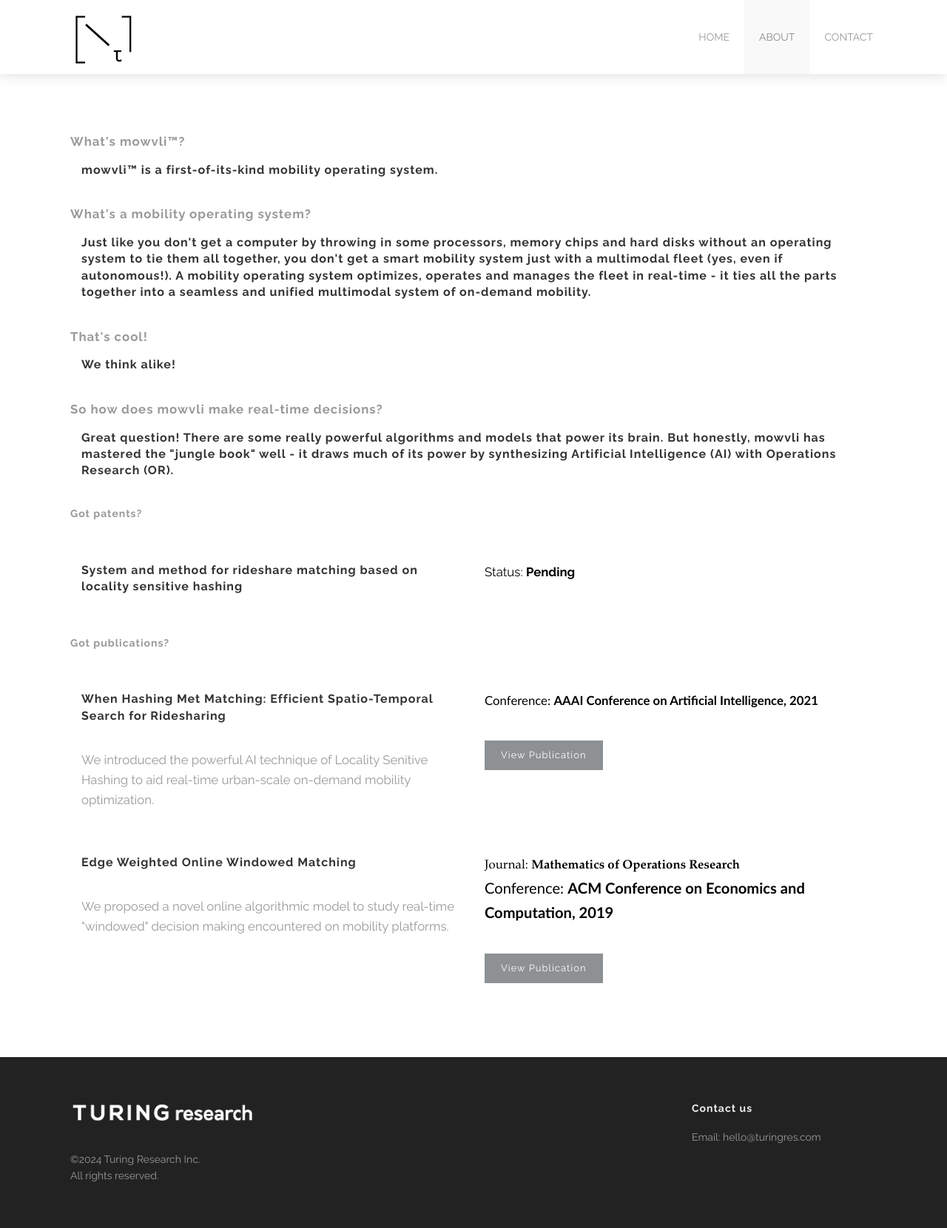
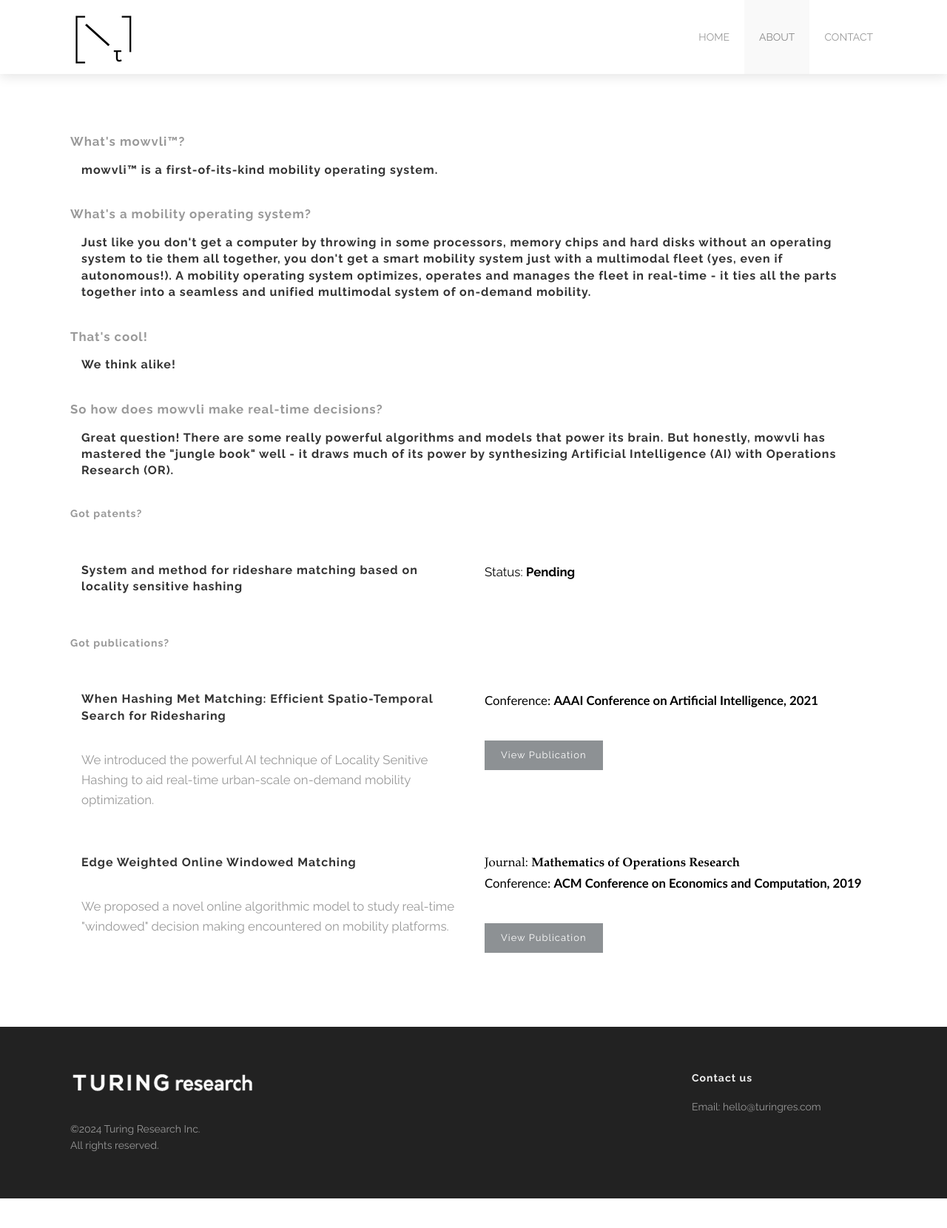
Before and after one commit to turingres/turingres.github.io, a Jekyll site: the page built from about.html, in a window 1280 px wide. Shown: the whole page at 74% size. Built offline with Jekyll 4.4.1, drawn with Linux system fonts in a browser that asks for light colours; after the commit the page ends 1620 px from its top, so only the background shows below that.

Commit message:
about updated

```diff
--- a/about.html
+++ b/about.html
@@ -122,7 +122,7 @@
                 <ul class='info'>
                   {% if publication.journal %}
                     <li style="color:black;">
-                      <font face="garamond"> <big> Journal:  <strong> {{publication.journal}} </strong> </font>
+                      <font face="garamond"> <big> Journal:  <strong> {{publication.journal}} </strong> </big> </font>
                     </li>
                   {% endif %}
                   {% if publication.conference %}
```
